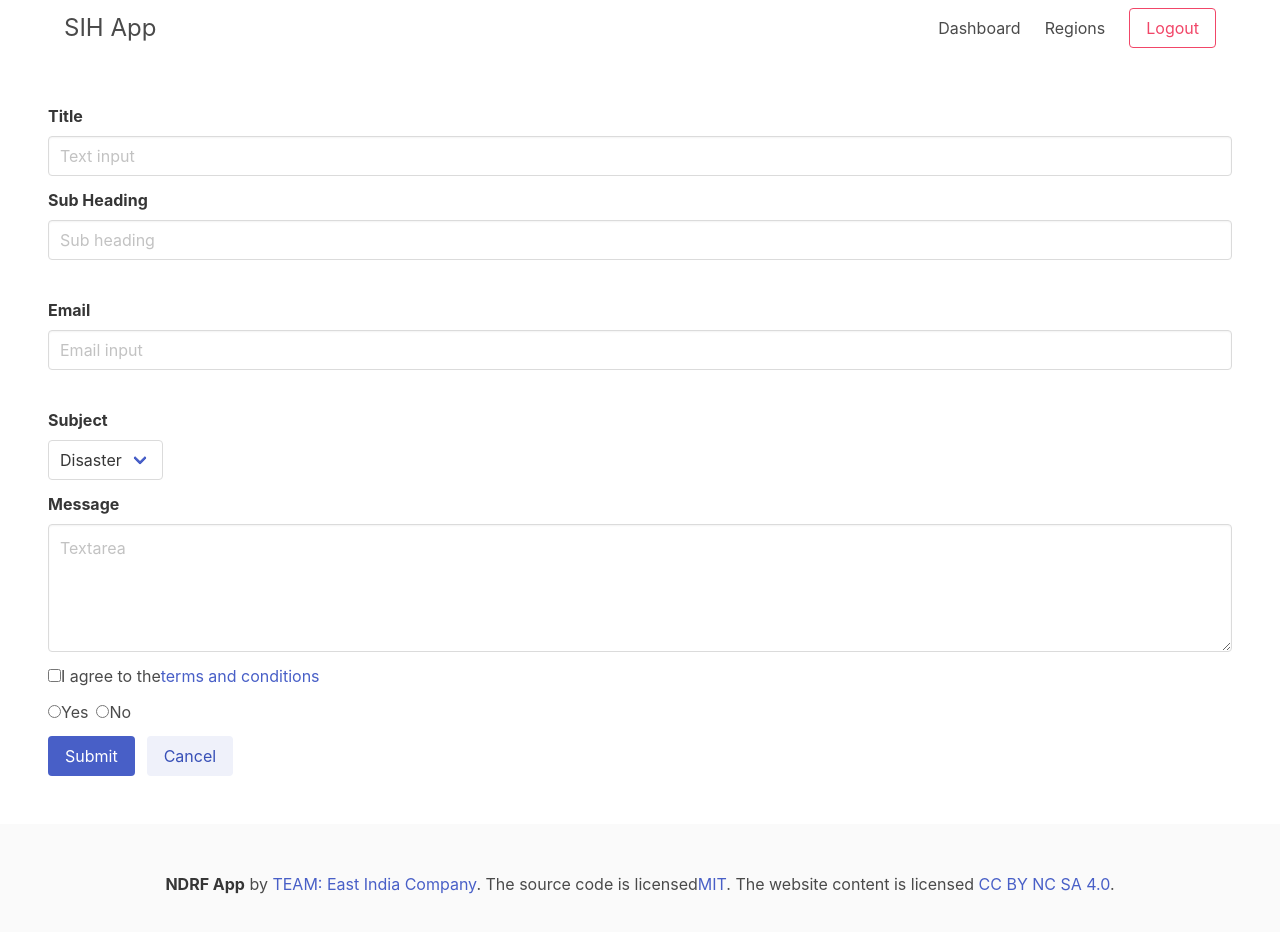
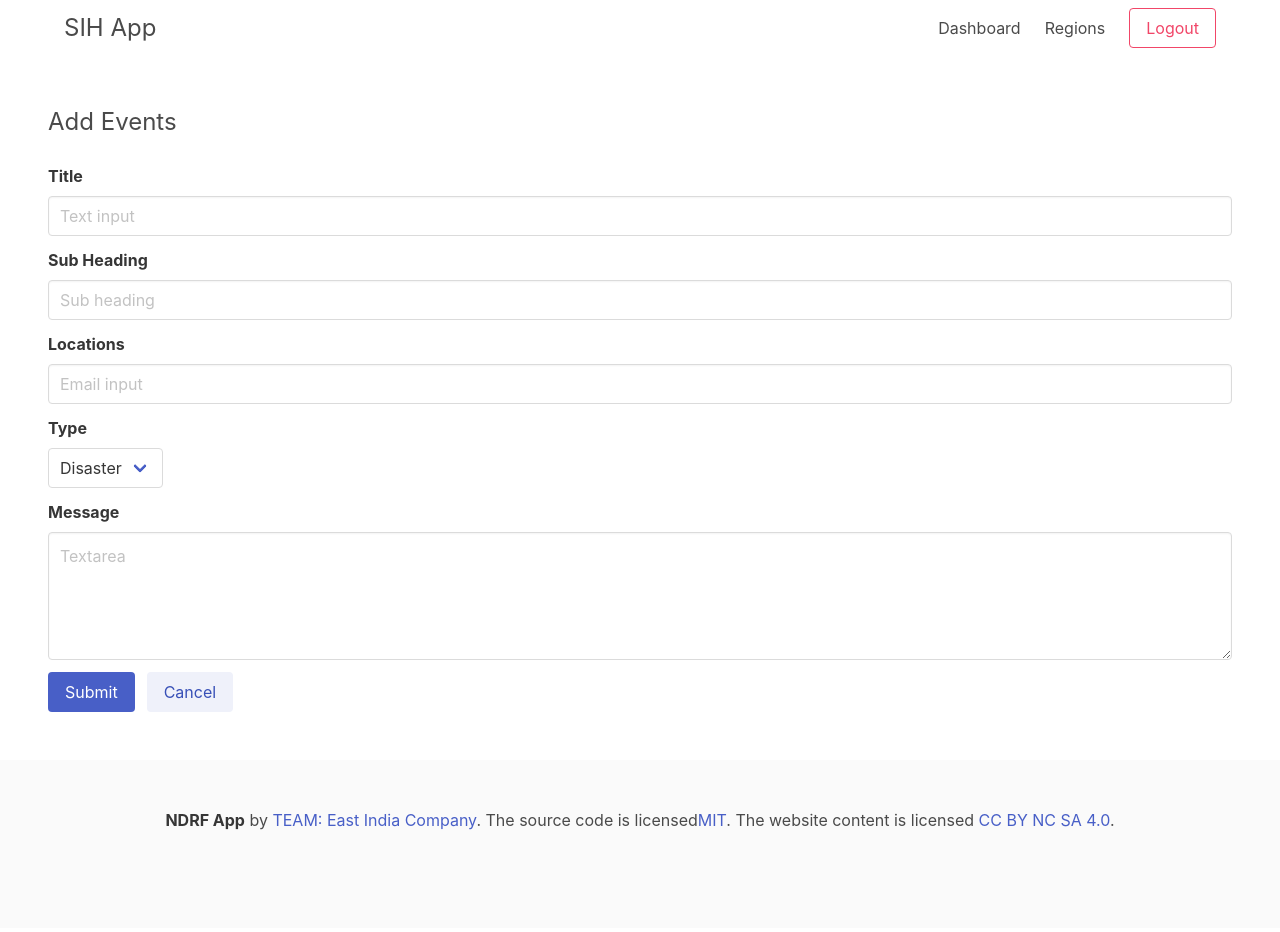
Before and after one commit to smartclash/SIH-Frontend, a Next.js app: page /admin/events in a window 1280 px wide. Shown: the top 932 px of the page. Built offline with nearby package versions, Linux system fonts and the light colour scheme.

Commit message:
Events Page

```diff
--- a/components/Events/AddEvents.tsx
+++ b/components/Events/AddEvents.tsx
@@ -2,7 +2,9 @@ import {NextPage} from 'next'
 
 const AddEvents: NextPage = () => (
     <section className='section'>
-
+        <div className='mb-5'>
+            <p className='is-size-4 is-bold'>Add Events</p>
+        </div>
         <div className='field'>
             <label className='label'>Title</label>
             <div className='control'>
@@ -14,30 +16,18 @@ const AddEvents: NextPage = () => (
             <label className='label'>Sub Heading</label>
             <div className='control'>{/* has-icons-left has-icons-right' */}
                 <input className='input' type='text' placeholder='Sub heading' value=''/>
-                <span className='icon is-small is-left'>
-                    <i className='fas fa-user'></i>
-                </span>
-                <span className='icon is-small is-right'>
-                    <i className='fas fa-check'></i>
-                </span>
             </div>
         </div>
 
         <div className='field'>
-            <label className='label'>Email</label>
+            <label className='label'>Locations</label>
             <div className='control'>{/* has-icons-left has-icons-right' */}
                 <input className='input' type='email' placeholder='Email input' value=''/>
-                <span className='icon is-small is-left'>
-                    <i className='fas fa-envelope'></i>
-                </span>
-                <span className='icon is-small is-right'>
-                    <i className='fas fa-exclamation-triangle'></i>
-                </span>
             </div>
         </div>
 
         <div className='field'>
-            <label className='label'>Subject</label>
+            <label className='label'>Type</label>
             <div className='control'>
                 <div className='select'>
                     <select>
@@ -52,21 +42,11 @@ const AddEvents: NextPage = () => (
         <div className='field'>
             <label className='label'>Message</label>
             <div className='control'>
-                <textarea className='textarea' placeholder='Textarea'></textarea>
+                <textarea className='textarea' placeholder='Textarea' value=''></textarea>
             </div>
         </div>
 
-        <div className='field'>
-            <div className='control'>
-                <label className='checkbox'>
-                    <input type='checkbox'/>
-                    I agree to the
-                    <a href='#'>terms and conditions</a>
-                </label>
-            </div>
-        </div>
-
-        <div className='field'>
+        {/* <div className='field'>
             <div className='control'>
                 <label className='radio'>
                     <input type='radio' name='question'/>
@@ -77,7 +57,7 @@ const AddEvents: NextPage = () => (
                     No
                 </label>
             </div>
-        </div>
+        </div> */}
 
         <div className='field is-grouped'>
             <div className='control'>
```
Also changed, not shown: pages/institution/events.tsx (added, +9 -0 lines).
